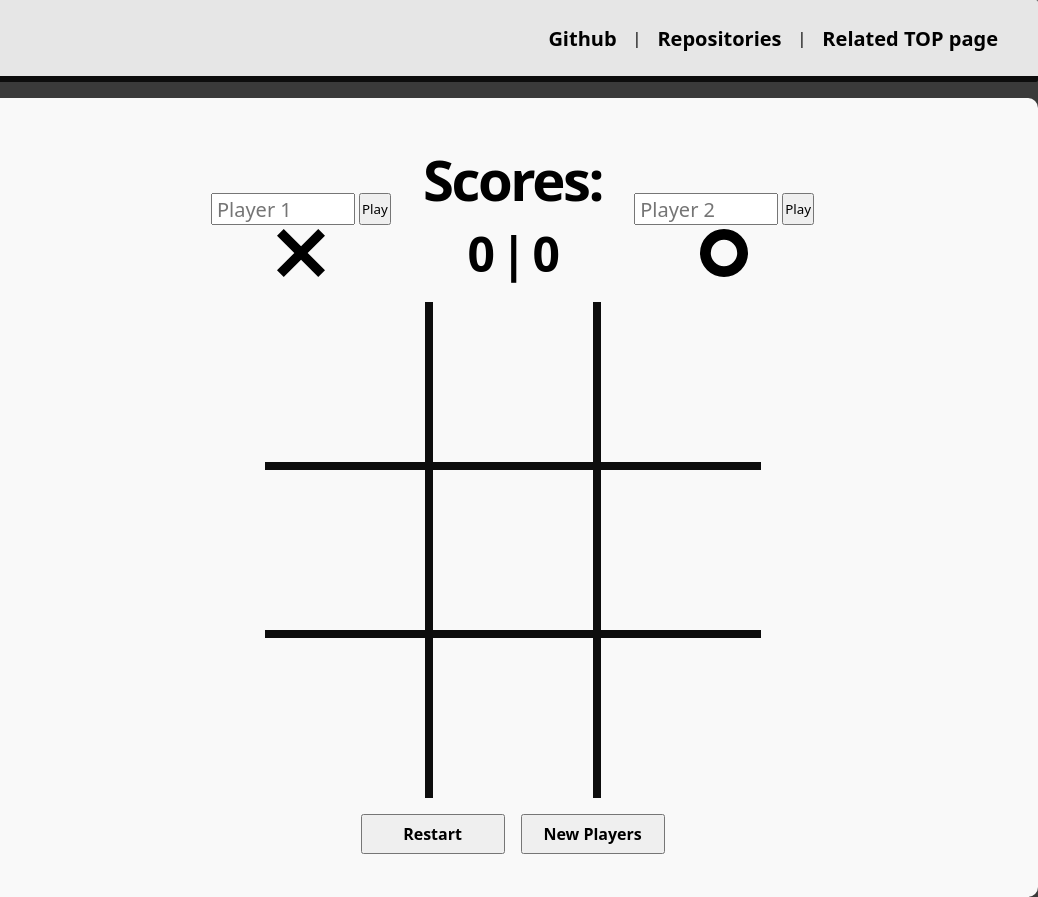
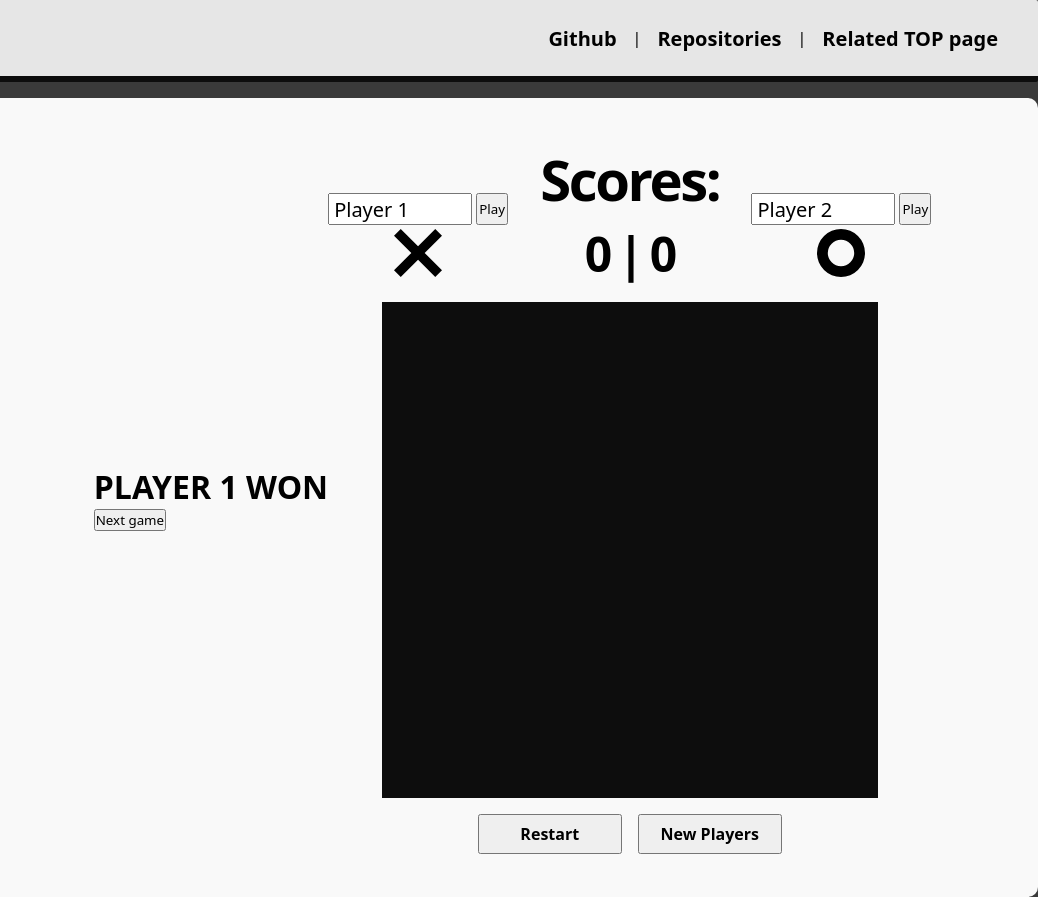
Before and after one commit to SalcedoMA/tic-tac-toe, a plain HTML site: page index.html in a window 1280 px wide. Shown: the full height of the page, 242-1280 px from the left. Drawn offline with Linux system fonts and the light colour scheme; a web font is replaced by a local one.

Commit message:
Modify structure to better fit UI purposes
>Create .disabler div to pause game/disable interactions when necessary.
 *Append title and button children to create disabler/pause screen.
>Delete all .gamecell divs (they are now create using JS).

```diff
--- a/index.html
+++ b/index.html
@@ -5,7 +5,7 @@
     <meta name="viewport" content="width=device-width, initial-scale=1.0">
     <title>tic-tac-toe</title>
     <link rel="stylesheet" href="styles.css">
-    <script src="script.js"></script>
+    <script src="script.js" defer></script>
 </head>
 <body>
     <div class="header">
@@ -60,13 +60,17 @@
         </div>
     </div>
     <div class="main">
+        <div class="disabler">
+            <div id="win-message"><h1>PLAYER 1 WON</h1></div>
+            <button type="button" class="next-game">Next game</button>
+        </div>
         <div class="game-container">
             <div class="scoreboard">
                 <div class="player" id="player1">
                     <h3 class="name">Player 1:</h3>
                     <div class="player-input">
-                        <input type="text" id="p1-input" placeholder="Player 1">
-                        <button type="button">Play</button>
+                        <input type="text" id="p1-input" value="Player 1">
+                        <button type="button" id="p1-button">Play</button>
                     </div>
                     <p class="symbol"><svg xmlns="http://www.w3.org/2000/svg" fill="#000000" viewBox="280 -679 399 399"><path d="m336-280-56-56 144-144-144-143 56-56 144 144 143-144 56 56-144 143 144 144-56 56-143-144-144 144Z"/></svg></p>
                 </div>
@@ -81,24 +85,17 @@
                 <div class="player" id="player2">
                     <h3 class="name">Player 2:</h3>
                     <div class="player-input">
-                        <input type="text" id="p2-input" placeholder="Player 2">
-                        <button type="button">Play</button>
+                        <input type="text" id="p2-input" value="Player 2">
+                        <button type="button" id="p2-button">Play</button>
                     </div>
                     <p class="symbol"><svg xmlns="http://www.w3.org/2000/svg" viewBox="2 2 20 20"><path d="M12,2A10,10 0 0,0 2,12A10,10 0 0,0 12,22A10,10 0 0,0 22,12A10,10 0 0,0 12,2M12,6.5A5.5,5.5 0 0,1 17.5,12A5.5,5.5 0 0,1 12,17.5A5.5,5.5 0 0,1 6.5,12A5.5,5.5 0 0,1 12,6.5Z"/></svg></p>
                 </div>
             </div>
             <div class="board-background">
                 <div class="gameboard">
-                    <div class="gamecell"></div>
-                    <div class="gamecell"></div>
-                    <div class="gamecell"></div>
-                    <div class="gamecell"></div>
-                    <div class="gamecell"></div>
-                    <div class="gamecell"></div>
-                    <div class="gamecell"></div>
-                    <div class="gamecell"></div>
-                    <div class="gamecell"></div>
+
                 </div>
+
             </div>
             <div class="actions">
                 <button type="button" class="reset-game">Restart</button>
```
